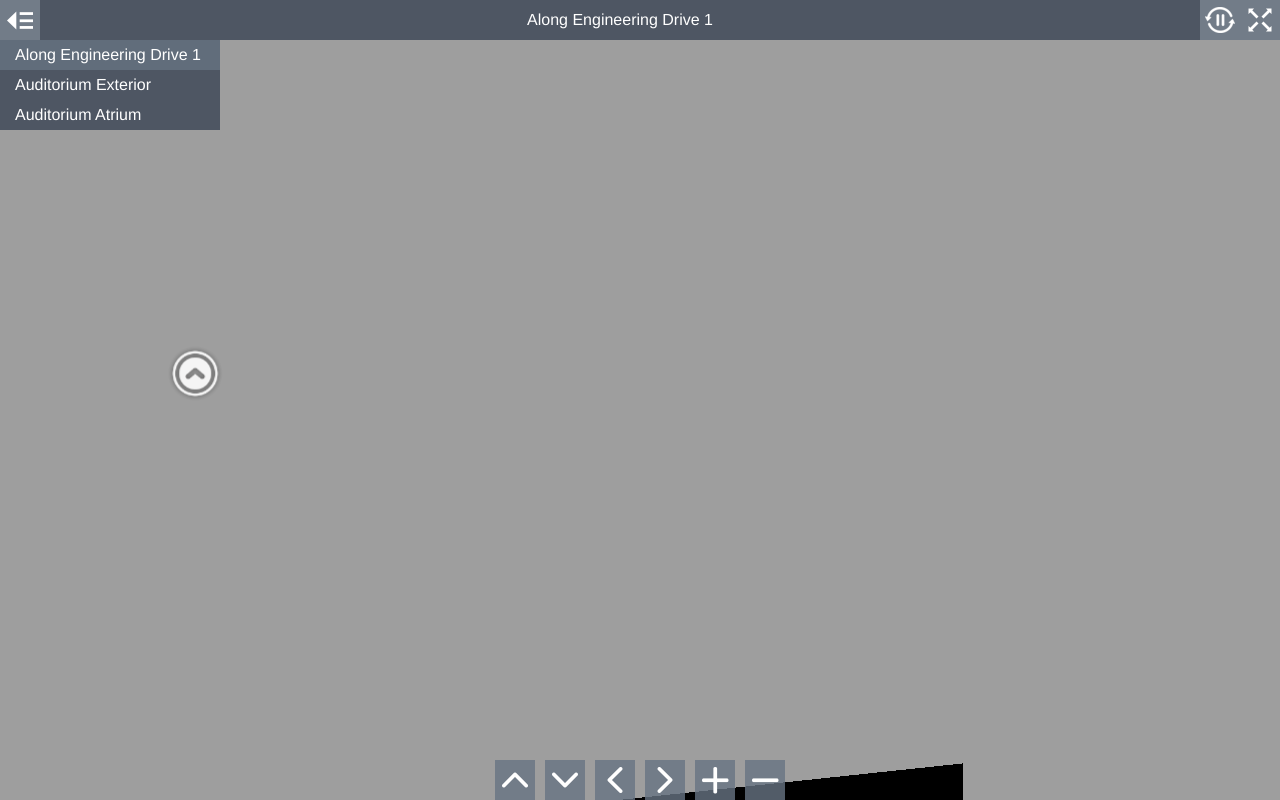
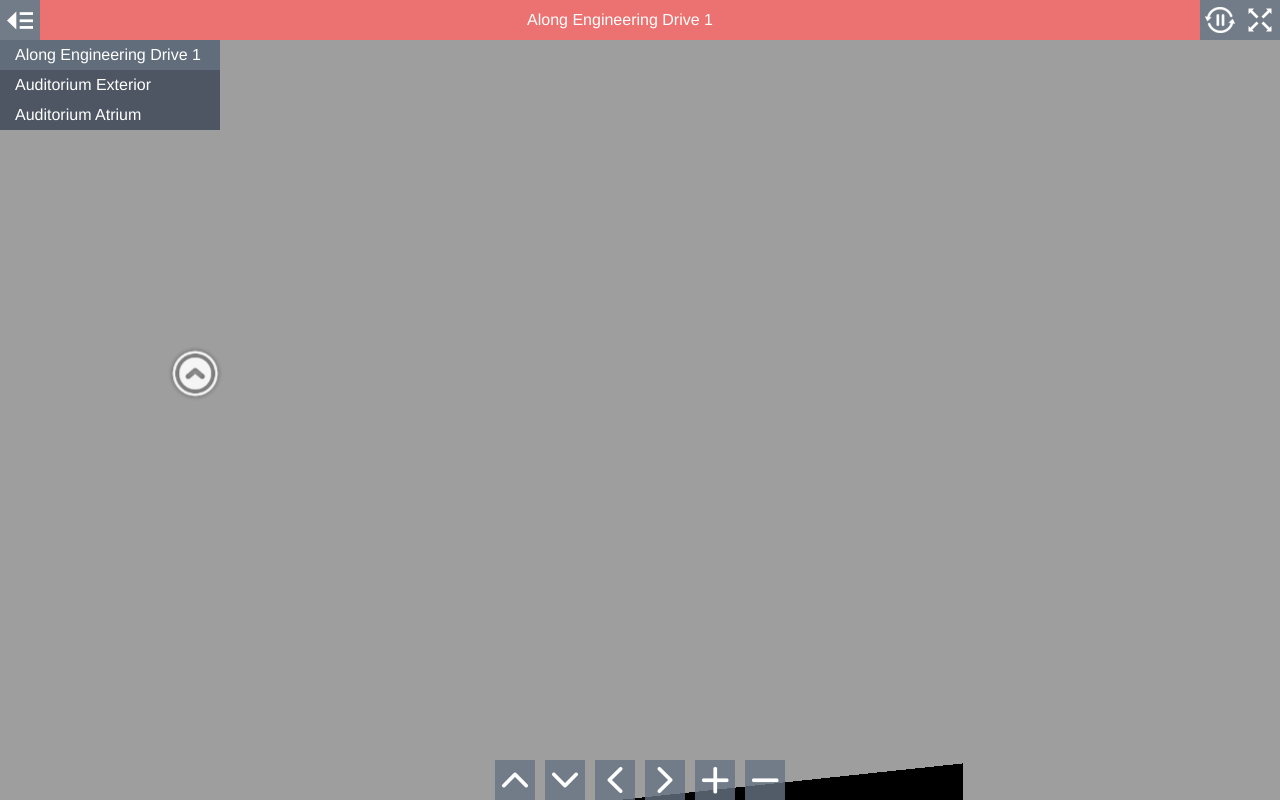
Before and after one commit to shaunays1/Faculty-of-Engineering, a plain HTML site: page app-files/index.html in a window 1280 px wide. Drawn offline with Linux system fonts and the light colour scheme; animation ran at ten frames a second.

Commit message:
Update style.css

```diff
--- a/app-files/style.css
+++ b/app-files/style.css
@@ -79,8 +79,8 @@ body.multiple-scenes.mobile #titleBar {
   height: 100%;
   line-height: 30px;
   padding: 5px;
-  background-color: rgb(58,68,84);
-  background-color: rgba(58,68,84,0.8);
+  background-color: rgb(255,102,102);
+  background-color: rgba(255,102,102,0.8);
   overflow: hidden;
   text-overflow: ellipsis;
   white-space: nowrap;
```
